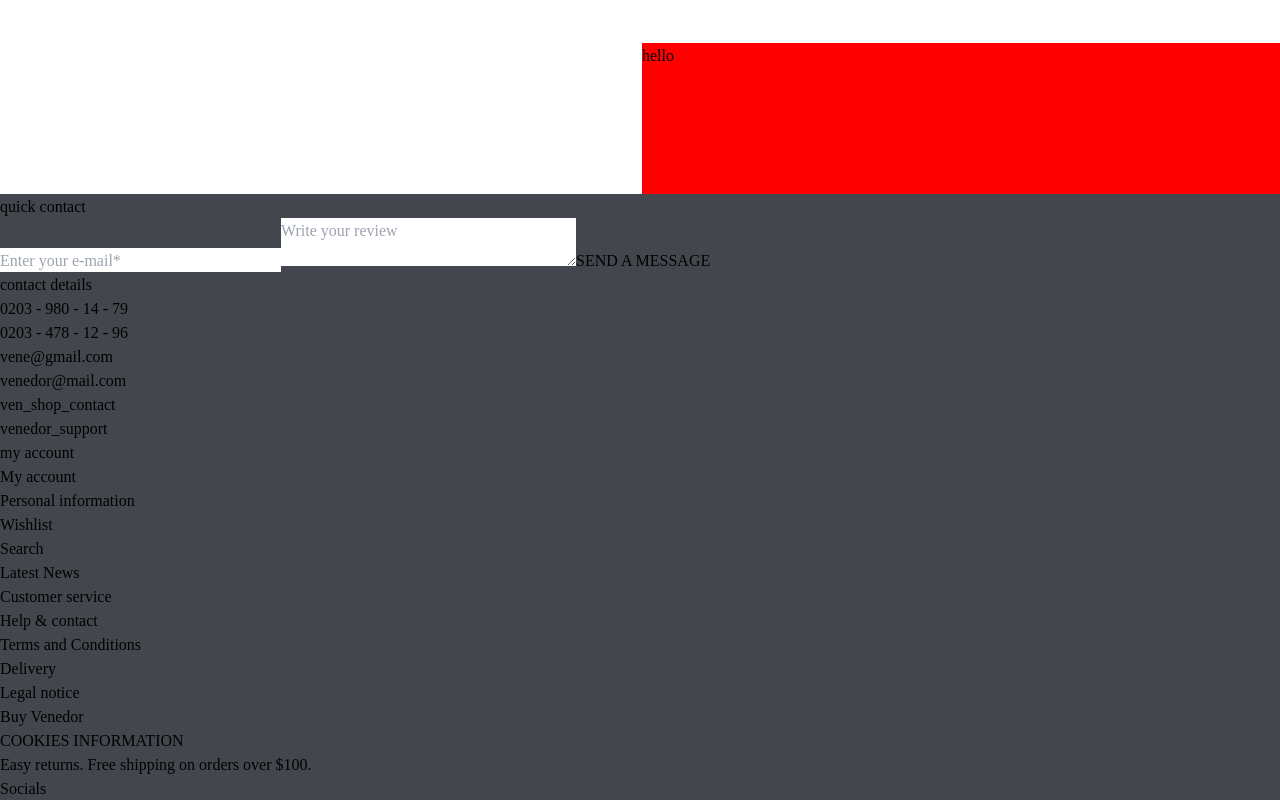
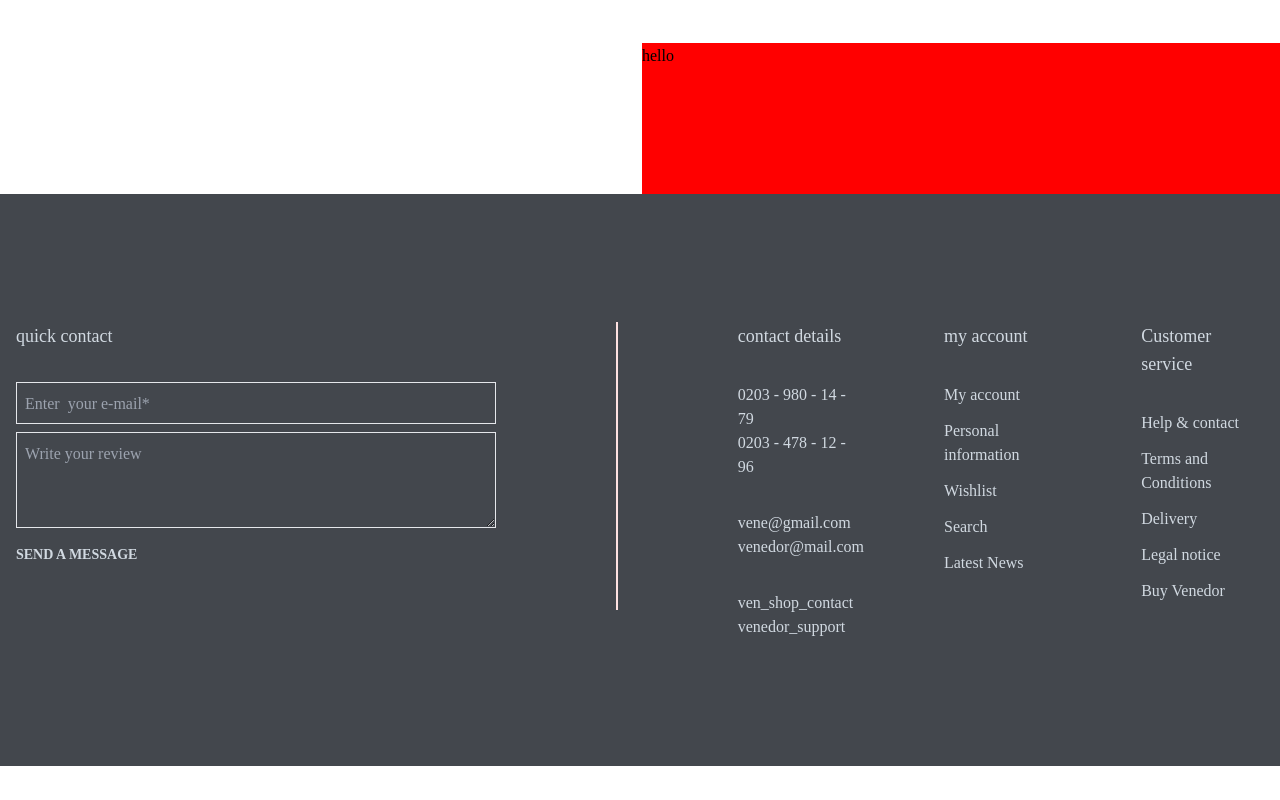
Before and after one commit to addegbenga/fashion-store, a Next.js app: page / in a window 1280 px wide. Shown: the part 2942-3742 px from the top of the page. After the commit the page ends 3708 px from the top, so only its background shows below. Built offline with nearby package versions, Linux system fonts and the light colour scheme.

Commit message:
added homepage boilerplate

```diff
--- a/components/layouts/Footer.tsx
+++ b/components/layouts/Footer.tsx
@@ -2,17 +2,30 @@ import { NextPage } from "next";
 
 const Footer: NextPage = () => {
   return (
-    <div className="bg-[#43474d]">
-      <div>
-        <h1>quick contact</h1>
-        <div>
-          <input type="text" placeholder="Enter your e-mail*" />
-          <textarea placeholder="Write your review"></textarea>
-          <button>SEND A MESSAGE</button>
+    <div className="bg-[#43474d] ">
+      <div className="flex gap-20 text-[#d1d9e1]  px-4 py-32 ">
+        <div className=" flex flex-col gap-8 ">
+          <h1 className="text-lg"> quick contact</h1>
+          <div className="flex flex-col gap-2 items-start justify-center">
+            <input
+              className="p-2 grid bg-transparent border w-[30rem]  "
+              type="text"
+              placeholder="Enter  your e-mail*"
+            />
+            <textarea
+              className="grid bg-transparent border p-2  w-[30rem] h-[6rem]"
+              placeholder="Write your review"
+            ></textarea>
+            <button className="text-sm mt-2 font-semibold">
+              SEND A MESSAGE
+            </button>
           </div>
         </div>
-      <div>
-        <h1>contact details</h1>
+        <div className="bg-red-100 h-[18rem] w-0.5 mx-10 overflow-y-hidden">
+          {" "}
+        </div>
+        <div className="flex flex-col gap-8">
+          <h1 className="text-lg">contact details</h1>
           <div>
             <h1>0203 - 980 - 14 - 79</h1>
             <h1>0203 - 478 - 12 - 96</h1>
@@ -27,9 +40,9 @@ const Footer: NextPage = () => {
           </div>
         </div>
 
-      <div>
-        <h1>my account</h1>
-        <div>
+        <div className="flex flex-col gap-8">
+          <h1 className="text-lg">my account</h1>
+          <div className="flex flex-col gap-3">
             <h1>My account</h1>
             <h1>Personal information</h1>
             <h1>Wishlist</h1>
@@ -38,9 +51,9 @@ const Footer: NextPage = () => {
           </div>
         </div>
 
-      <div>
-        <h1>Customer service</h1>
-        <div>
+        <div className="flex flex-col gap-8">
+          <h1 className="text-lg">Customer service</h1>
+          <div className="flex flex-col gap-3">
             <h1>Help & contact</h1>
             <h1>Terms and Conditions</h1>
             <h1>Delivery</h1>
@@ -49,7 +62,7 @@ const Footer: NextPage = () => {
           </div>
         </div>
 
-      <div>
+        {/* <div>
         <div>
           <h1>COOKIES INFORMATION</h1>
           <p>Easy returns. Free shipping on orders over $100.</p>
@@ -57,6 +70,7 @@ const Footer: NextPage = () => {
         <div>
           <h1>Socials</h1>
         </div>
+      </div> */}
       </div>
     </div>
   );
```
Lines whose indentation alone changed are shown as unchanged.
